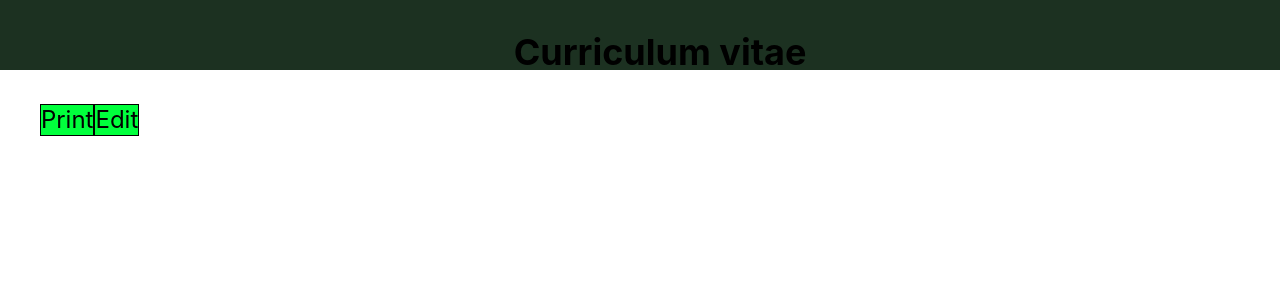
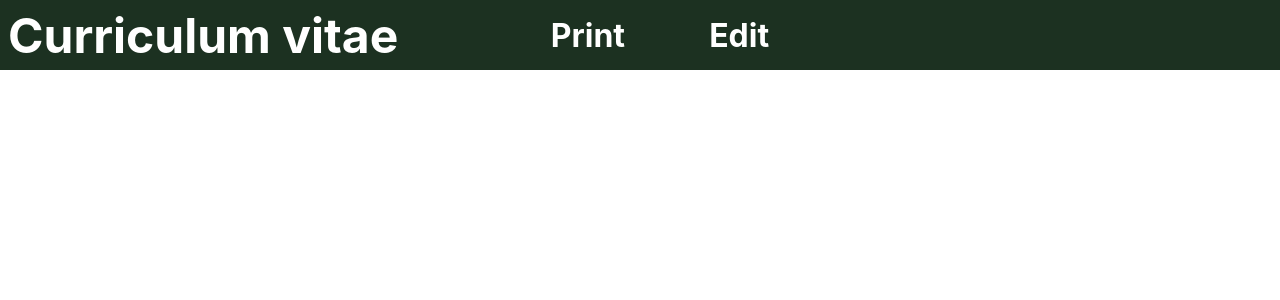
Before and after one commit to sesamDev/cv-project, a React (Create React App) app: page / in a window 1280 px wide. Shown: the top 300 px of the page. Built offline with nearby package versions, Linux system fonts and the light colour scheme.

Commit message:
Placed buttons and animated

```diff
--- a/src/styles/NavBar.css
+++ b/src/styles/NavBar.css
@@ -3,20 +3,51 @@
   width: 100vw;
   height: 70px;
   position: fixed;
-  font-size: 1.5rem;
   display: flex;
   flex-direction: row;
+  justify-content: center;
+  align-items: center;
+  color: white;
+  font-size: 2rem;
+  font-weight: 700;
+}
+.navItems {
+  width: 100vw;
+  display: grid;
+  grid-template-columns: repeat(3, 1fr);
 }
 
 .navItems > ul {
   list-style: none;
+  width: auto;
+  grid-column: 2 / 3;
   display: flex;
-  width: 100vw;
+  justify-content: space-evenly;
+}
+.navItems > h2 {
+  grid-column: 1 / 2;
+  align-self: center;
+  justify-self: flex-start;
+  margin-left: 0.5rem;
 }
 
 .menuItem {
-  background-color: rgb(0, 255, 60);
-  border: 1px solid black;
   width: auto;
-  height: 30px;
+  height: auto;
+  color: white;
+  font-size: 2rem;
+  font-weight: 700;
+  align-self: center;
+  -webkit-transition: all 0.3s ease;
+  -moz-transition: all 0.3s ease;
+  -o-transition: all 0.3s ease;
+  -ms-transition: all 0.3s ease;
 }
+
+.menuItem:hover {
+  transform: scale(1.2);
+}
+
+.menuItem:active {
+  transform: scale(0.95);
+}
```
